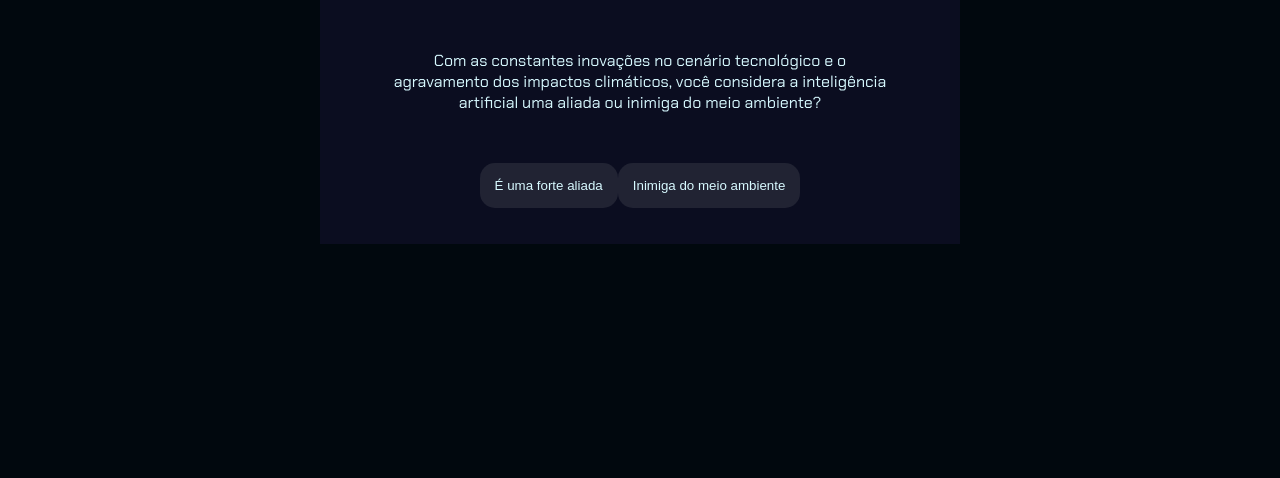
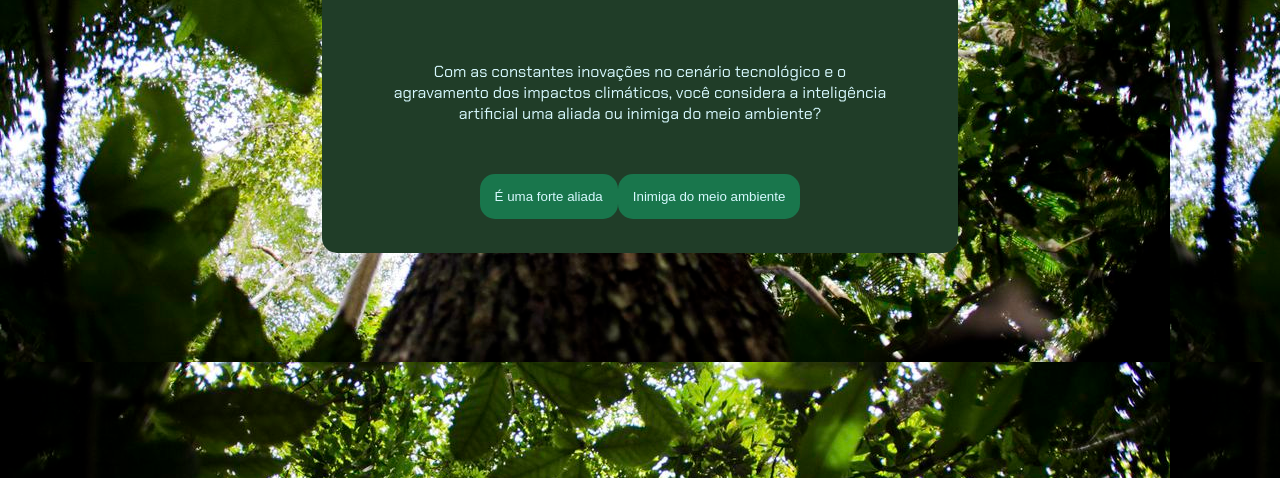
Before and after one commit to Branchertefa/Criando_uma_missao, a plain HTML site: page index.html in a window 1280 px wide. Shown: the part 338-816 px from the top of the page. Drawn offline with Linux system fonts and the light colour scheme.

Commit message:
Add files via upload

```diff
--- a/style.css
+++ b/style.css
@@ -1,14 +1,14 @@
 @import url('https://fonts.googleapis.com/css2?family=Chakra+Petch:wght@400;700&display=swap');
 :root{
-    --cor-fundo: #01080E ;
-    --cor-principal: #0B0D20 ;
-    --cor-secundaria: #212333;
-    --cor-destaque: #2BDEFD;
+    --cor-fundo: #042003;
+    --cor-principal: #203d28;
+    --cor-secundaria: #12b4737a;
+    --cor-destaque: #9df85c;
     --cor-texto: #D7f9ff;
 }
 
 body {
-    background-color: var(--cor-fundo);
+    background-image: url('nativa.jpg');
     color: var(--cor-texto);
     display: flex;
     justify-content: center;
@@ -22,7 +22,9 @@ body {
     width: 90%;
     max-width: 600px;
     text-align: center;
-    padding: 20px;
+    padding: 18px;
+    border: none;
+    border-radius: 15px;
 }
 
 .caixa-perguntas {
@@ -31,6 +33,7 @@ body {
 
 h1{
     color: var(--cor-destaque);
+    font-size: 40px;
 }
 
 button{
```
Also changed, not shown: nativa.jpg (added).
